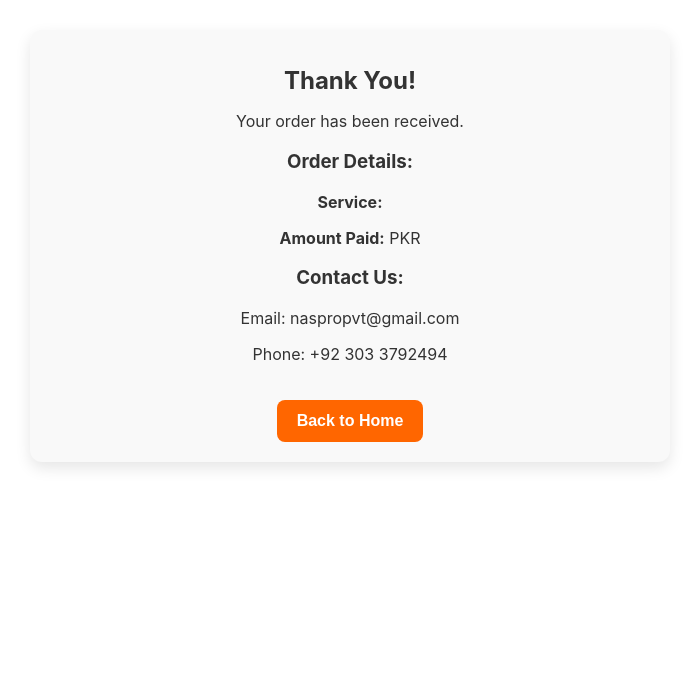
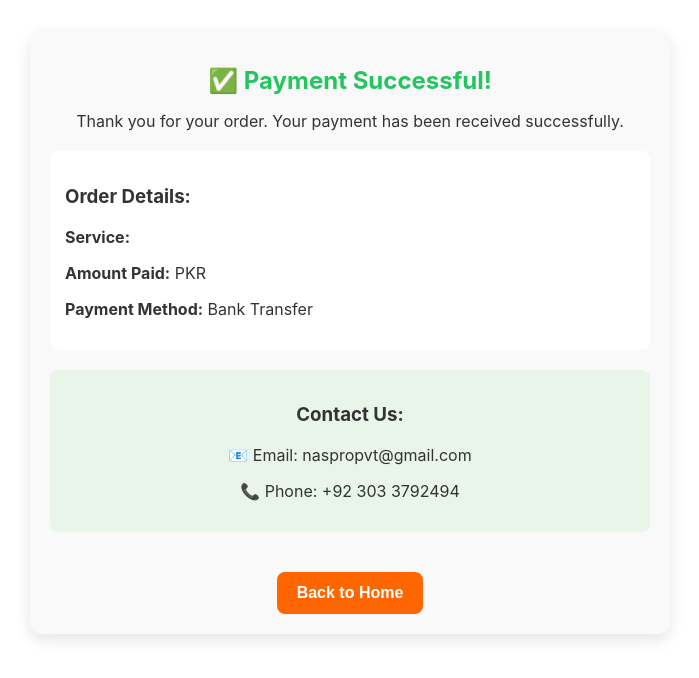
Before and after one commit to naspro-tech/naspro, a Next.js app: page /thankyou in a window 1280 px wide. Shown: the top 678 px of the page, without its empty margins (290-989 px from the left). Built offline with nearby package versions, Linux system fonts and the light colour scheme.

Commit message:
Update thankyou.js

```diff
--- a/pages/thankyou.js
+++ b/pages/thankyou.js
@@ -2,22 +2,32 @@ import { useRouter } from "next/router";
 
 export default function ThankYou() {
   const router = useRouter();
-  const { service, amount } = router.query;
+  const { service, amount, payment_method, transaction_id } = router.query;
 
   return (
     <div style={containerStyle}>
-      <h1 style={{ fontSize: "1.5rem", marginBottom: 15 }}>Thank You!</h1>
-      <p>Your order has been received.</p>
+      <h1 style={{ fontSize: "1.5rem", marginBottom: 15, color: '#22c55e' }}>
+        ✅ Payment Successful!
+      </h1>
+      <p>Thank you for your order. Your payment has been received successfully.</p>
 
-      <h3>Order Details:</h3>
-      <p><strong>Service:</strong> {service}</p>
-      <p><strong>Amount Paid:</strong> PKR {amount}</p>
+      <div style={detailsBox}>
+        <h3>Order Details:</h3>
+        <p><strong>Service:</strong> {service}</p>
+        <p><strong>Amount Paid:</strong> PKR {amount}</p>
+        <p><strong>Payment Method:</strong> {payment_method || 'Bank Transfer'}</p>
+        {transaction_id && <p><strong>Transaction ID:</strong> {transaction_id}</p>}
+      </div>
 
-      <h3>Contact Us:</h3>
-      <p>Email: naspropvt@gmail.com</p>
-      <p>Phone: +92 303 3792494</p>
+      <div style={contactBox}>
+        <h3>Contact Us:</h3>
+        <p>📧 Email: naspropvt@gmail.com</p>
+        <p>📞 Phone: +92 303 3792494</p>
+      </div>
 
-      <button style={buttonStyle} onClick={() => router.push("/")}>Back to Home</button>
+      <button style={buttonStyle} onClick={() => router.push("/")}>
+        Back to Home
+      </button>
     </div>
   );
 }
@@ -34,6 +44,21 @@ const containerStyle = {
   textAlign: "center",
 };
 
+const detailsBox = {
+  background: "white",
+  padding: "15px",
+  borderRadius: "8px",
+  margin: "20px 0",
+  textAlign: "left",
+};
+
+const contactBox = {
+  background: "#e8f5e8",
+  padding: "15px",
+  borderRadius: "8px",
+  margin: "20px 0",
+};
+
 const buttonStyle = {
   backgroundColor: "#ff6600",
   color: "#fff",
```
